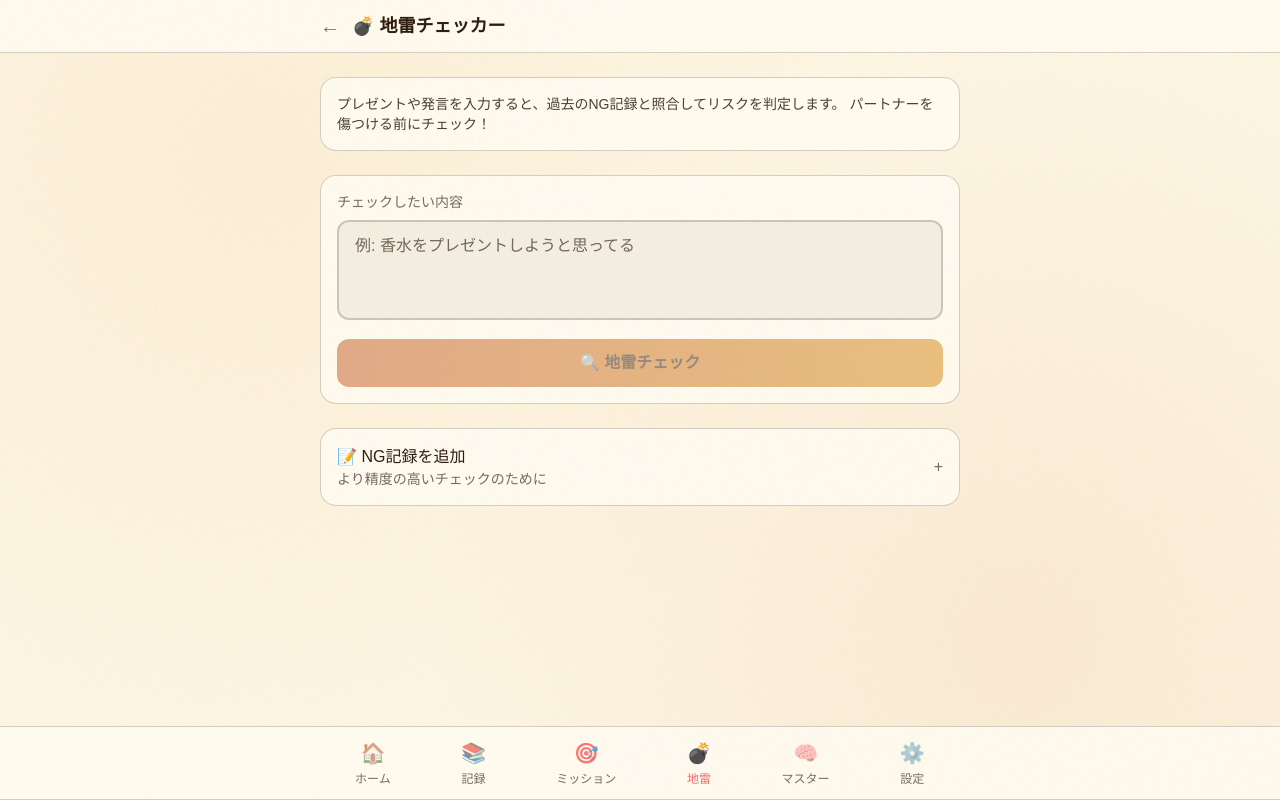
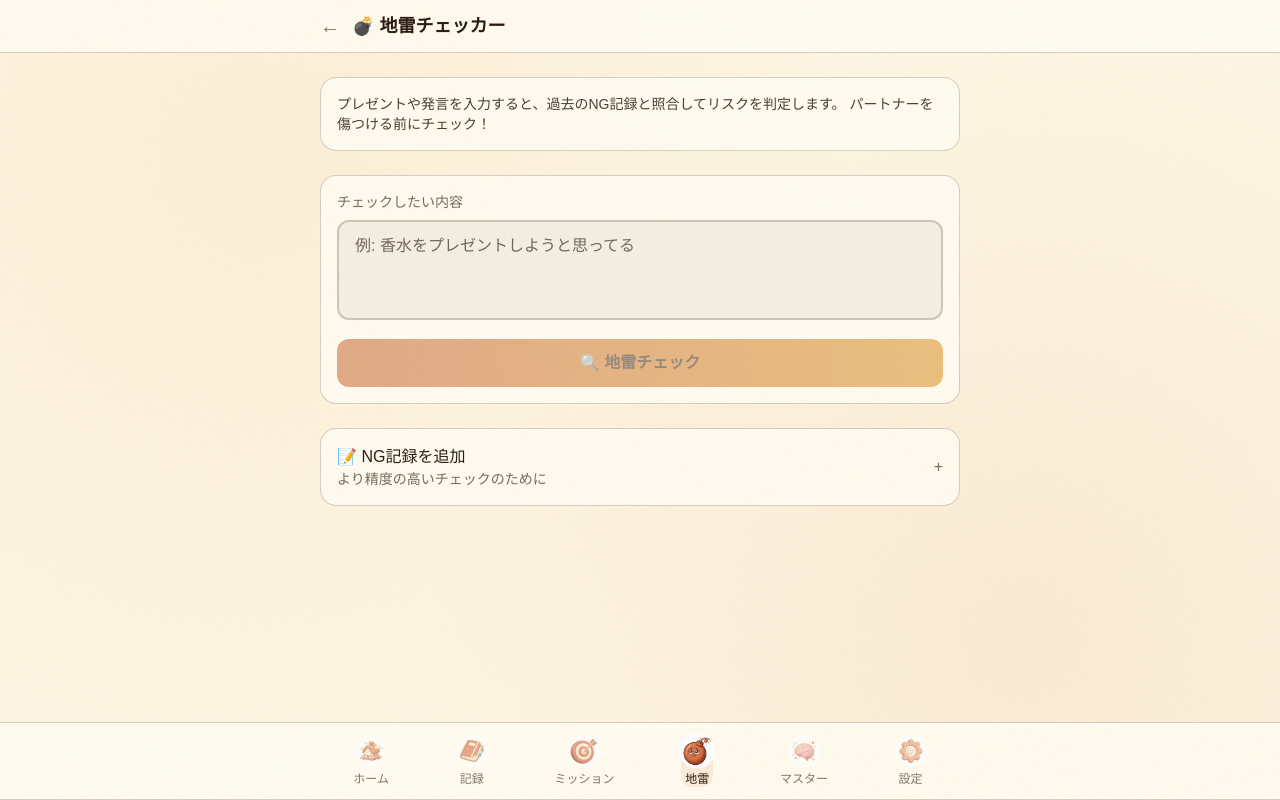
Before and after one commit to citraai/AmoMaster, a Next.js app: page /mine-checker in a window 1280 px wide. Built offline with nearby package versions, Linux system fonts and the light colour scheme; a web font is replaced by a local one.

Commit message:
Fix: apply nav icons to all pages

```diff
--- a/src/app/mine-checker/page.tsx
+++ b/src/app/mine-checker/page.tsx
@@ -201,28 +201,28 @@ export default function MineCheckerPage() {
             {/* Bottom Navigation */}
             <nav className="fixed bottom-0 left-0 right-0 glass border-t border-white/5">
                 <div className="max-w-2xl mx-auto px-4 py-3 flex justify-around">
-                    <Link href="/" className="flex flex-col items-center gap-1 text-white/40 hover:text-white transition-colors">
-                        <span className="text-xl">🏠</span>
+                    <Link href="/" className="flex flex-col items-center gap-1 opacity-60 hover:opacity-100 transition-colors">
+                        <img src="/nav-home.png" alt="ホーム" className="w-8 h-8 rounded-full object-cover" />
                         <span className="text-xs">ホーム</span>
                     </Link>
-                    <Link href="/records" className="flex flex-col items-center gap-1 text-white/40 hover:text-white transition-colors">
-                        <span className="text-xl">📚</span>
+                    <Link href="/records" className="flex flex-col items-center gap-1 opacity-60 hover:opacity-100 transition-colors">
+                        <img src="/nav-records.png" alt="記録" className="w-8 h-8 rounded-full object-cover" />
                         <span className="text-xs">記録</span>
                     </Link>
-                    <Link href="/missions" className="flex flex-col items-center gap-1 text-white/40 hover:text-white transition-colors">
-                        <span className="text-xl">🎯</span>
+                    <Link href="/missions" className="flex flex-col items-center gap-1 opacity-60 hover:opacity-100 transition-colors">
+                        <img src="/nav-missions.png" alt="ミッション" className="w-8 h-8 rounded-full object-cover" />
                         <span className="text-xs">ミッション</span>
                     </Link>
-                    <Link href="/mine-checker" className="flex flex-col items-center gap-1 text-red-400">
-                        <span className="text-xl">💣</span>
+                    <Link href="/mine-checker" className="flex flex-col items-center gap-1 nav-item-active">
+                        <img src="/nav-danger.png" alt="地雷" className="w-8 h-8 rounded-full object-cover scale-110" />
                         <span className="text-xs">地雷</span>
                     </Link>
-                    <Link href="/master" className="flex flex-col items-center gap-1 text-white/40 hover:text-white transition-colors">
-                        <span className="text-xl">🧠</span>
+                    <Link href="/master" className="flex flex-col items-center gap-1 opacity-60 hover:opacity-100 transition-colors">
+                        <img src="/nav-master.png" alt="マスター" className="w-8 h-8 rounded-full object-cover" />
                         <span className="text-xs">マスター</span>
                     </Link>
-                    <Link href="/settings" className="flex flex-col items-center gap-1 text-white/40 hover:text-white transition-colors">
-                        <span className="text-xl">⚙️</span>
+                    <Link href="/settings" className="flex flex-col items-center gap-1 opacity-60 hover:opacity-100 transition-colors">
+                        <img src="/nav-settings.png" alt="設定" className="w-8 h-8 rounded-full object-cover" />
                         <span className="text-xs">設定</span>
                     </Link>
                 </div>
--- a/src/app/missions/page.tsx
+++ b/src/app/missions/page.tsx
@@ -175,12 +175,12 @@ export default function MissionsPage() {
             {/* ナビゲーション */}
             <nav className="fixed bottom-0 left-0 right-0 glass border-t border-white/5">
                 <div className="max-w-lg mx-auto px-4 py-2 flex justify-around">
-                    <NavItem href="/" icon="🏠" label="ホーム" />
-                    <NavItem href="/records" icon="📚" label="記録" />
-                    <NavItem href="/missions" icon="🎯" label="ミッション" active />
-                    <NavItem href="/mine-checker" icon="💣" label="地雷" />
-                    <NavItem href="/master" icon="🧠" label="マスター" />
-                    <NavItem href="/settings" icon="⚙️" label="設定" />
+                    <NavItem href="/" icon="/nav-home.png" label="ホーム" />
+                    <NavItem href="/records" icon="/nav-records.png" label="記録" />
+                    <NavItem href="/missions" icon="/nav-missions.png" label="ミッション" active />
+                    <NavItem href="/mine-checker" icon="/nav-danger.png" label="地雷" />
+                    <NavItem href="/master" icon="/nav-master.png" label="マスター" />
+                    <NavItem href="/settings" icon="/nav-settings.png" label="設定" />
                 </div>
             </nav>
         </div>
@@ -188,13 +188,18 @@ export default function MissionsPage() {
 }
 
 function NavItem({ href, icon, label, active }: { href: string; icon: string; label: string; active?: boolean }) {
+    const isImage = icon.startsWith('/');
     return (
         <Link
             href={href}
-            className={`flex flex-col items-center gap-1 px-3 py-1 rounded-lg transition-colors ${active ? "text-white" : "text-white/40 hover:text-white/60"
+            className={`flex flex-col items-center gap-1 px-3 py-1 rounded-lg transition-colors ${active ? "nav-item-active" : "opacity-60 hover:opacity-100"
                 }`}
         >
-            <span className="text-lg">{icon}</span>
+            {isImage ? (
+                <img src={icon} alt={label} className={`w-8 h-8 rounded-full object-cover ${active ? "scale-110" : ""} transition-transform`} />
+            ) : (
+                <span className="text-lg">{icon}</span>
+            )}
             <span className="text-[10px]">{label}</span>
         </Link>
     );
--- a/src/app/records/page.tsx
+++ b/src/app/records/page.tsx
@@ -201,8 +201,8 @@ export default function RecordsPage() {
                                     if (option.key !== "custom") setCustomDate("");
                                 }}
                                 className={`px-3 py-1.5 rounded-full text-xs font-medium whitespace-nowrap transition-all ${dateFilter === option.key
-                                        ? "bg-purple-500/30 text-purple-300 border border-purple-500/50"
-                                        : "bg-white/5 text-white/50 hover:bg-white/10"
+                                    ? "bg-purple-500/30 text-purple-300 border border-purple-500/50"
+                                    : "bg-white/5 text-white/50 hover:bg-white/10"
                                     }`}
                             >
                                 {option.label}
@@ -317,12 +317,12 @@ export default function RecordsPage() {
             <nav className="fixed bottom-0 left-0 right-0 glass border-t border-white/5">
                 <div className="max-w-lg mx-auto px-4">
                     <div className="flex items-center justify-around py-3">
-                        <NavItem href="/" icon="🏠" label="ホーム" />
-                        <NavItem href="/records" icon="📚" label="記録" active />
-                        <NavItem href="/missions" icon="🎯" label="ミッション" />
-                        <NavItem href="/mine-checker" icon="💣" label="地雷" />
-                        <NavItem href="/master" icon="🧠" label="マスター" />
-                        <NavItem href="/settings" icon="⚙️" label="設定" />
+                        <NavItem href="/" icon="/nav-home.png" label="ホーム" />
+                        <NavItem href="/records" icon="/nav-records.png" label="記録" active />
+                        <NavItem href="/missions" icon="/nav-missions.png" label="ミッション" />
+                        <NavItem href="/mine-checker" icon="/nav-danger.png" label="地雷" />
+                        <NavItem href="/master" icon="/nav-master.png" label="マスター" />
+                        <NavItem href="/settings" icon="/nav-settings.png" label="設定" />
                     </div>
                 </div>
             </nav>
@@ -351,13 +351,18 @@ function NavItem({
     label: string;
     active?: boolean;
 }) {
+    const isImage = icon.startsWith('/');
     return (
         <Link
             href={href}
-            className={`flex flex-col items-center gap-1 px-4 py-1 rounded-xl transition-colors ${active ? "text-white" : "text-white/40 hover:text-white/60"
+            className={`flex flex-col items-center gap-1 px-4 py-1 rounded-xl transition-colors ${active ? "nav-item-active" : "opacity-60 hover:opacity-100"
                 }`}
         >
-            <span className={`text-xl ${active ? "scale-110" : ""} transition-transform`}>{icon}</span>
+            {isImage ? (
+                <img src={icon} alt={label} className={`w-8 h-8 rounded-full object-cover ${active ? "scale-110" : ""} transition-transform`} />
+            ) : (
+                <span className={`text-xl ${active ? "scale-110" : ""} transition-transform`}>{icon}</span>
+            )}
             <span className="text-[10px] font-medium">{label}</span>
             {active && <div className="absolute bottom-0 w-1 h-1 rounded-full bg-red-500" />}
         </Link>
--- a/src/app/settings/page.tsx
+++ b/src/app/settings/page.tsx
@@ -168,12 +168,12 @@ export default function SettingsPage() {
             <nav className="fixed bottom-0 left-0 right-0 glass border-t border-white/5">
                 <div className="max-w-lg mx-auto px-4">
                     <div className="flex items-center justify-around py-3">
-                        <NavItem href="/" icon="🏠" label="ホーム" />
-                        <NavItem href="/records" icon="📚" label="記録" />
-                        <NavItem href="/missions" icon="🎯" label="ミッション" />
-                        <NavItem href="/mine-checker" icon="💣" label="地雷" />
-                        <NavItem href="/master" icon="🧠" label="マスター" />
-                        <NavItem href="/settings" icon="⚙️" label="設定" active />
+                        <NavItem href="/" icon="/nav-home.png" label="ホーム" />
+                        <NavItem href="/records" icon="/nav-records.png" label="記録" />
+                        <NavItem href="/missions" icon="/nav-missions.png" label="ミッション" />
+                        <NavItem href="/mine-checker" icon="/nav-danger.png" label="地雷" />
+                        <NavItem href="/master" icon="/nav-master.png" label="マスター" />
+                        <NavItem href="/settings" icon="/nav-settings.png" label="設定" active />
                     </div>
                 </div>
             </nav>
@@ -182,15 +182,20 @@ export default function SettingsPage() {
 }
 
 function NavItem({ href, icon, label, active = false }: { href: string; icon: string; label: string; active?: boolean }) {
+    const isImage = icon.startsWith('/');
     return (
         <Link
             href={href}
             className={`flex flex-col items-center gap-1 px-4 py-1 rounded-xl transition-colors ${active
-                ? "text-white"
-                : "text-white/40 hover:text-white/60"
+                ? "nav-item-active"
+                : "opacity-60 hover:opacity-100"
                 }`}
         >
-            <span className={`text-xl ${active ? "scale-110" : ""} transition-transform`}>{icon}</span>
+            {isImage ? (
+                <img src={icon} alt={label} className={`w-8 h-8 rounded-full object-cover ${active ? "scale-110" : ""} transition-transform`} />
+            ) : (
+                <span className={`text-xl ${active ? "scale-110" : ""} transition-transform`}>{icon}</span>
+            )}
             <span className="text-[10px] font-medium">{label}</span>
         </Link>
     );
```
